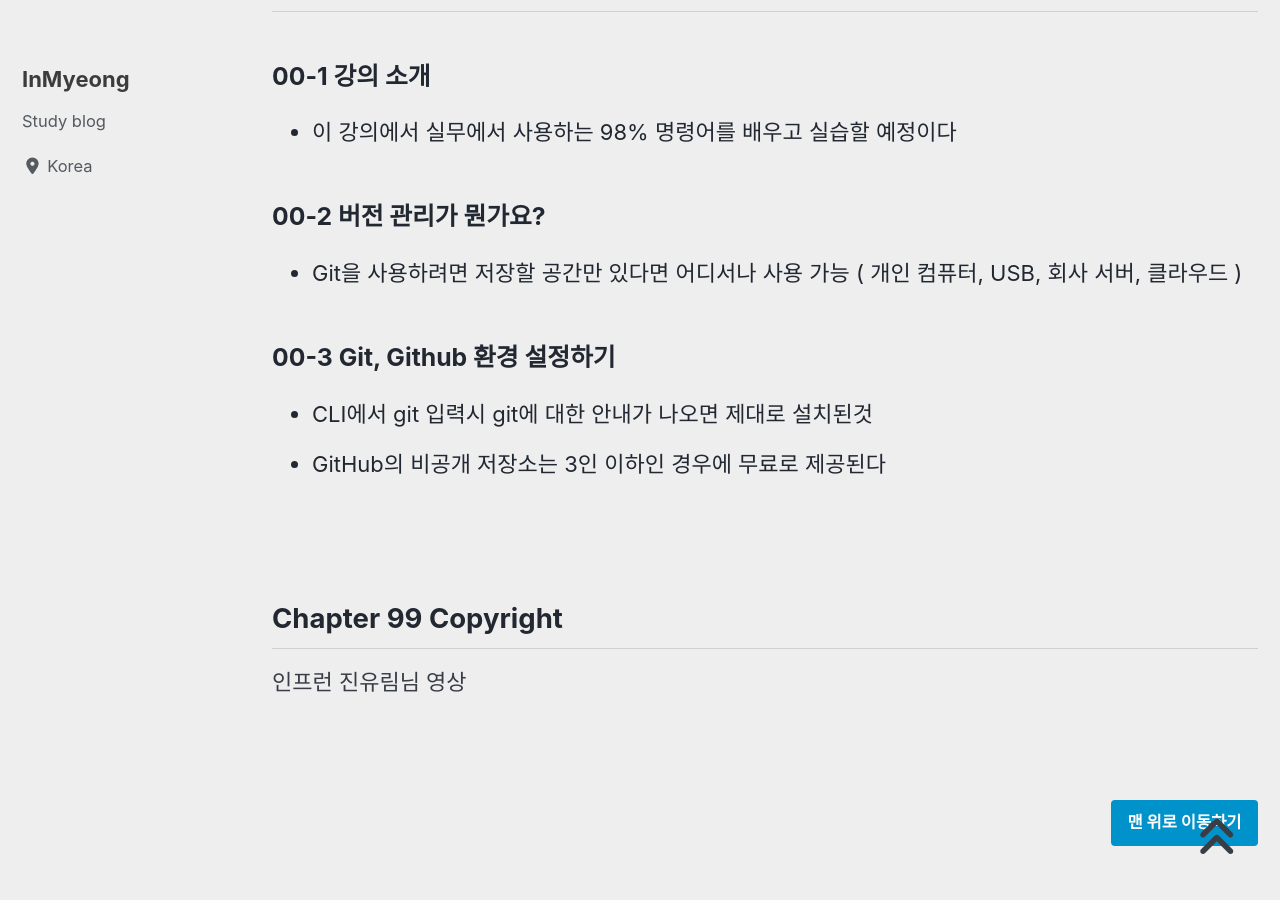
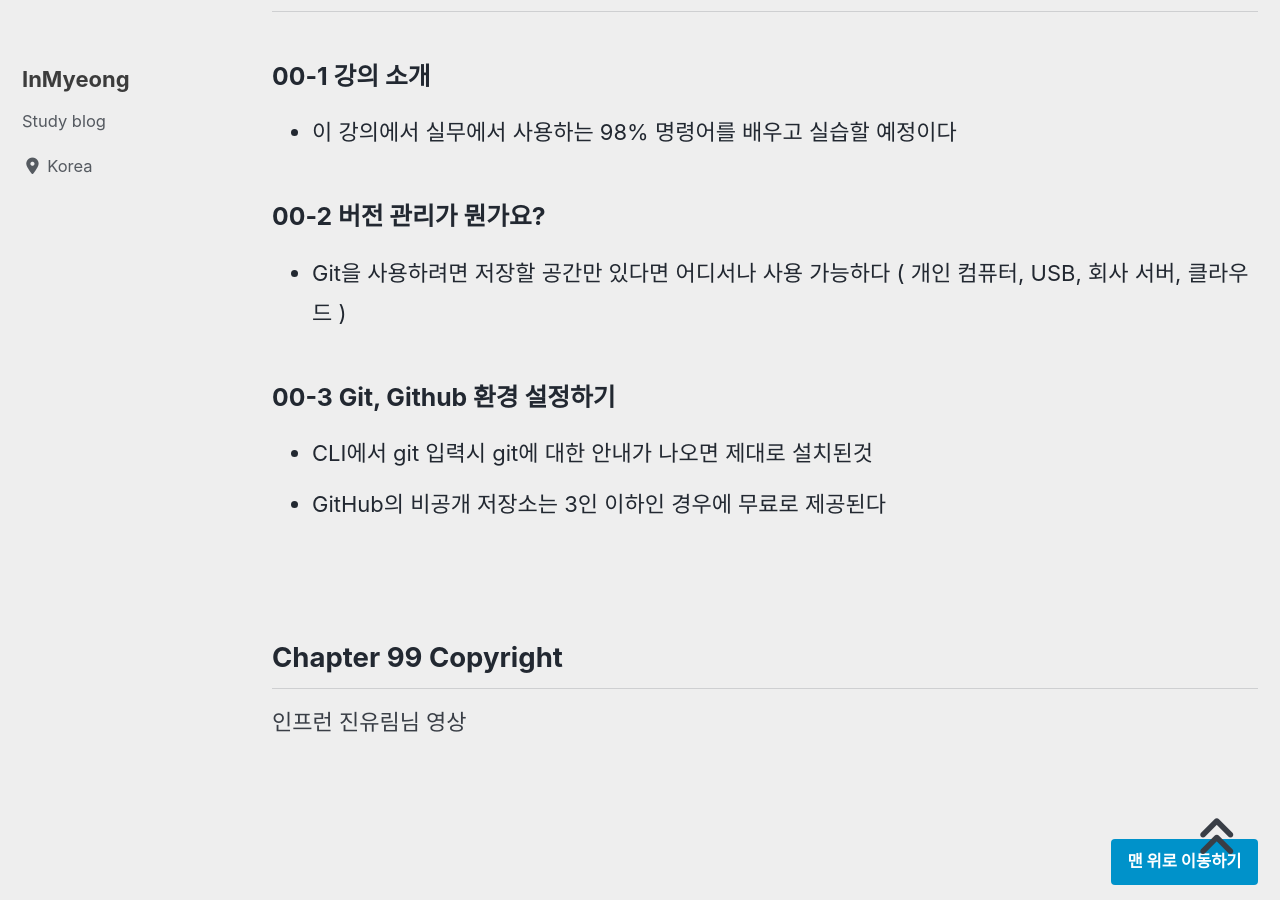
Before and after one commit to devMyeong/devMyeong.github.io, a Jekyll site: the page built from _posts/liberalArts/development/2021-08-23-진유림-git.md, in a window 1280 px wide and 900 px high, scrolled down 570 px. Built offline with Jekyll 4.4.1, drawn with Linux system fonts in a browser that asks for light colours; cached includes are drawn as plain includes; nearby versions of some CDN libraries; some web fonts are replaced; comment, search, counter and statistics services are not loaded.

Commit message:
corr typo

```diff
--- a/_posts/liberalArts/development/2021-08-23-진유림-git.md
+++ b/_posts/liberalArts/development/2021-08-23-진유림-git.md
@@ -21,7 +21,7 @@ last_modified_at: 2021-08-23
 - 이 강의에서 실무에서 사용하는 98% 명령어를 배우고 실습할 예정이다
 
 ### 00-2 버전 관리가 뭔가요?
-- Git을 사용하려면 저장할 공간만 있다면 어디서나 사용 가능 ( 개인 컴퓨터, USB, 회사 서버, 클라우드 )
+- Git을 사용하려면 저장할 공간만 있다면 어디서나 사용 가능하다 ( 개인 컴퓨터, USB, 회사 서버, 클라우드 )
 
 ### 00-3 Git, Github 환경 설정하기
 - CLI에서 git 입력시 git에 대한 안내가 나오면 제대로 설치된것
```
